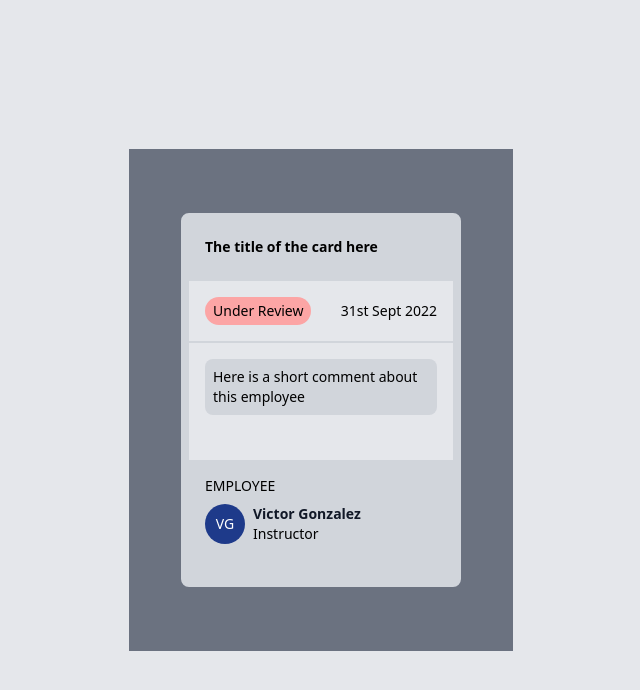
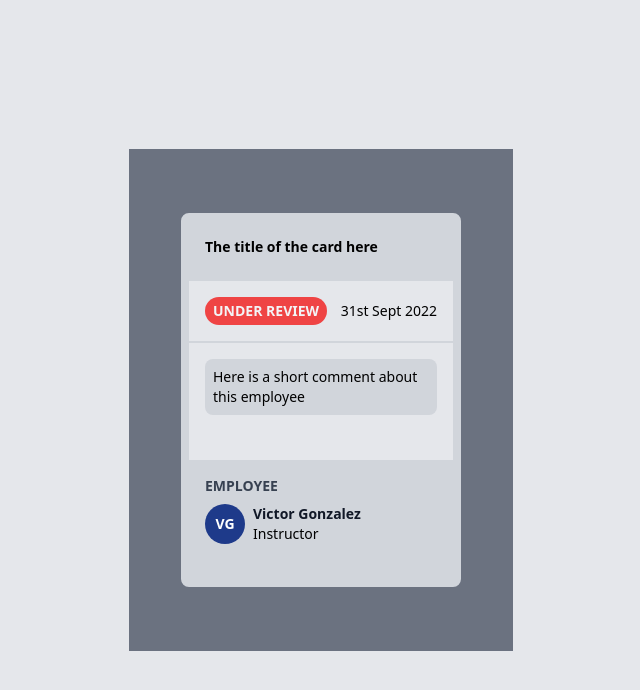
Before and after one commit to yomiaishida/Tailwind, a website: page index.html in a window 1280 px wide. Shown: the whole page, without its empty margins (319-959 px from the left). Drawn offline with Linux system fonts and the light colour scheme.

Commit message:
Text and color styling

```diff
--- a/index.html
+++ b/index.html
@@ -23,7 +23,7 @@
         </div>
         <div class="w-full h-3/6 bg-gray-200">
           <div class="flex p-4 justify-between justify-center border-gray-300 border-b-2">
-            <span class="bg-red-300 p-2 py-1 rounded-full">Under Review</span>
+            <span class="bg-red-500 text-gray-100 font-bold uppercase p-2 py-1 rounded-full">Under Review</span>
             <span class="flex justify-center flex-col">31st Sept 2022</span>
           </div>
           <div class="bg-gray-300 p-2 m-4 border-gray-300 rounded-lg">
@@ -31,9 +31,9 @@
           </div>
         </div>
         <div class="w-full h-2/6 bg-gray-300 p-4">
-          <h2 class="uppercase bold">Employee</h2>
+          <h2 class="uppercase font-bold text-gray-700">Employee</h2>
           <div class="flex flex-row mt-2 items-center">
-            <span class="flex justify-center items-center rounded-full  p-5 w-1/6 h-8 text-white bg-blue-900">VG</span>
+            <span class="flex justify-center items-center rounded-full  p-5 w-1/6 h-8 text-white bg-blue-900 font-bold">VG</span>
           <div class="ml-2">
             <h2 class="text-gray-900 font-bold">Victor Gonzalez</h2>
             <h3>Instructor</h3>
```
Also changed, not shown: dist/output.css.
